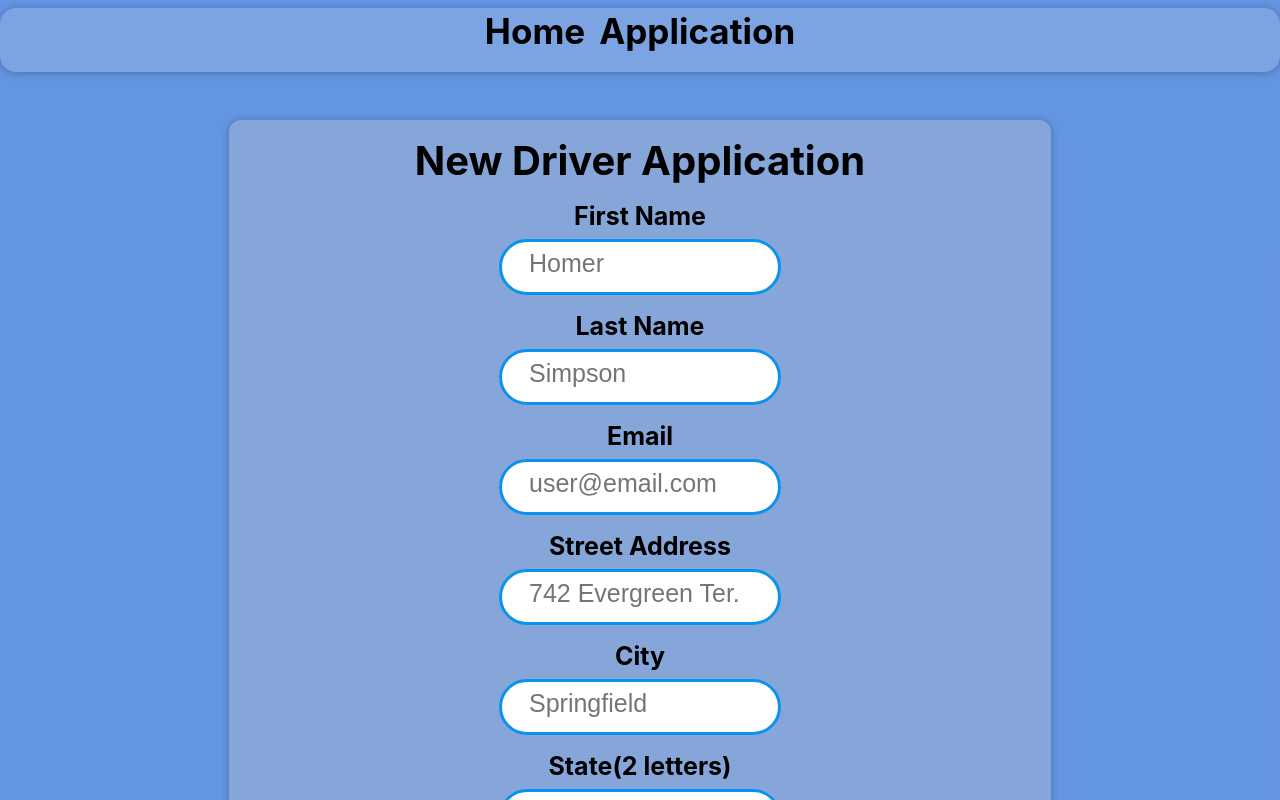
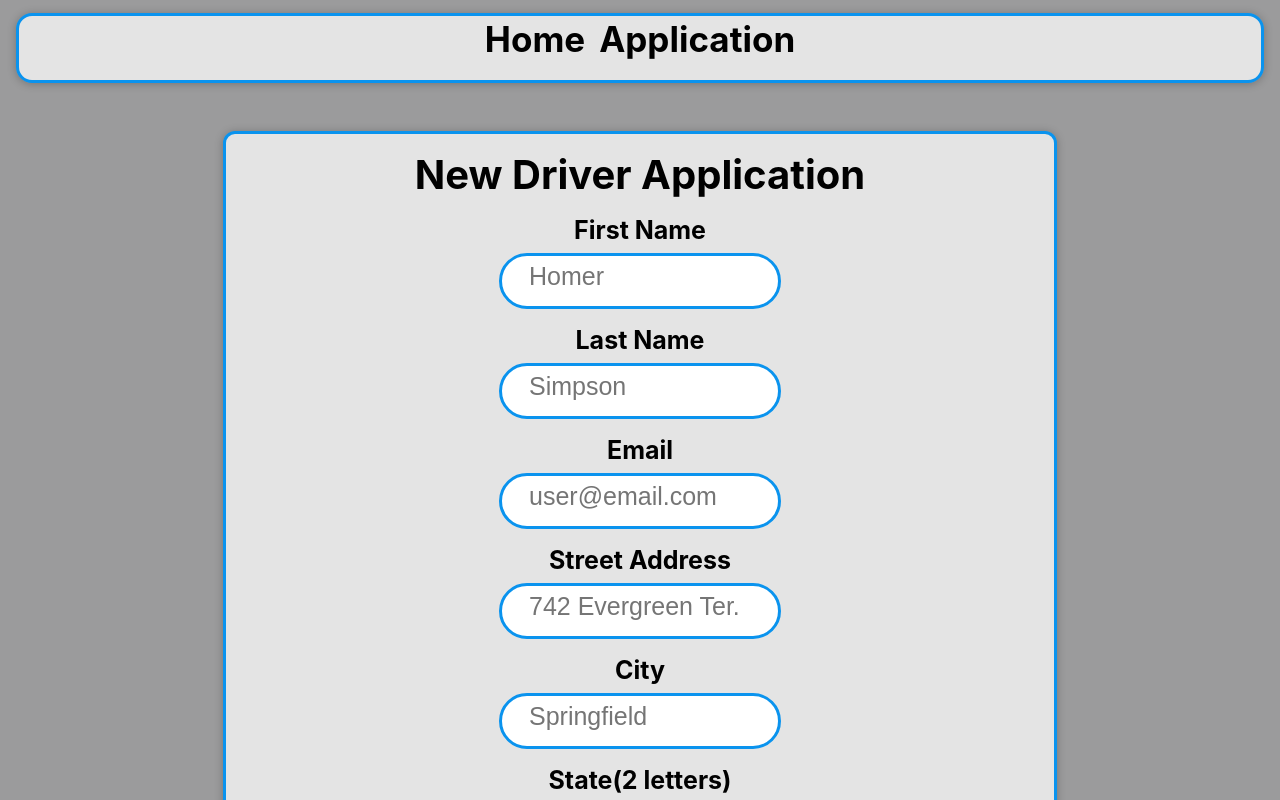
Before and after one commit to kennguyen061/TruckersRewardsProgram, a React (Create React App) app in the folder front-end/app/: page /Application in a window 1280 px wide. Shown: the top 800 px of the page. Built offline with nearby package versions, Linux system fonts and the light colour scheme.

Commit message:
added new colors to form

```diff
--- a/front-end/app/src/Components/Application.css
+++ b/front-end/app/src/Components/Application.css
@@ -38,7 +38,7 @@
 .Link-box {
   display: flex;
   min-height: 10vh;
-  background-color: rgba(88, 87, 87, 0.781);
+  background-color: rgb(8d918d);
   flex-direction: row;
   width: 37rem;
   height: 4rem;
@@ -48,7 +48,7 @@
 }
 
 .Container {
-  background-color: rgba(52, 116, 218, 0.76);
+  background-color: rgb(155, 155, 156);
   min-height: 100vh;
   display: flex;
   justify-content: center;
--- a/front-end/app/src/Components/DriverForm/NewDriver.css
+++ b/front-end/app/src/Components/DriverForm/NewDriver.css
@@ -1,5 +1,5 @@
 .new-driver {
-  background-color: #c6c5c959;
+  background-color: #ffffffbb;
   padding: 1rem;
   margin: 3rem auto;
   width: 50rem;
@@ -7,6 +7,7 @@
   border-radius: 12px;
   text-align: center;
   box-shadow: 0 1px 8px rgba(0, 0, 0, 0.25);
+  border: 0.2rem solid #0a93ee;
 }
 
 .new-driver-label {
--- a/front-end/app/src/Components/UI/Navbar.css
+++ b/front-end/app/src/Components/UI/Navbar.css
@@ -16,10 +16,10 @@
 }
 
 .NavBox {
-  margin-top: 0.5rem;
+  margin-top: 0.8rem;
   display: flex;
-  background-color: #d5d8da34;
-  width: 100%;
+  background-color: #ffffffbb;
+  width: 97%;
   min-height: 4rem;
   justify-content: center;
   align-content: center;
@@ -27,4 +27,5 @@
   border-bottom-right-radius: 1em 1em;
   border-bottom-left-radius: 1em 1em;
   box-shadow: 0 1px 8px rgba(0, 0, 0, 0.25);
+  border: 0.2rem solid #0a93ee;
 }
```
